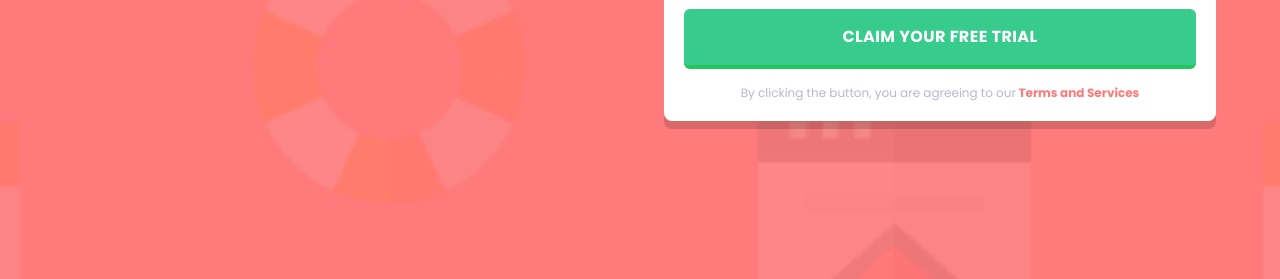
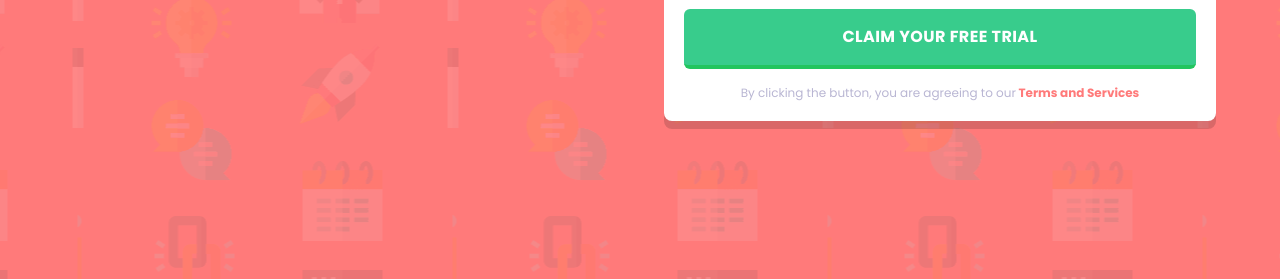
Before and after one commit to yassine-ramla/Frontend-Mentor-Intro-component-with-sign-up-form-solution, a website: page index.html in a window 1280 px wide. Shown: the part 521-800 px from the top of the page. Drawn offline with Linux system fonts and the light colour scheme.

Commit message:
fixing some bugs

```diff
--- a/index.html
+++ b/index.html
@@ -17,7 +17,7 @@
     <title>Frontend Mentor | Intro component with sign up form</title>
   </head>
   <body
-    class="min-h-100svh w-screen bg-intro-mobile bg-center bg-no-repeat bg-cover bg-myRed flex flex-col justify-center items-center gap-y-5 px-0.05 py-16 font-poppins lg:flex-row lg:gap-x-12">
+    class="min-h-100svh w-screen bg-intro-mobile bg-center bg-myRed flex flex-col justify-center items-center gap-y-5 px-0.05 py-16 font-poppins lg:flex-row lg:gap-x-12">
     <header
       class="w-full max-w-xl flex flex-col justify-center items-center gap-6 text-center lg:text-left py-4">
       <h1 class="text-white font-bold text-3xl lg:text-5xl">
```
Also changed, not shown: README.md, dist/output.css.
